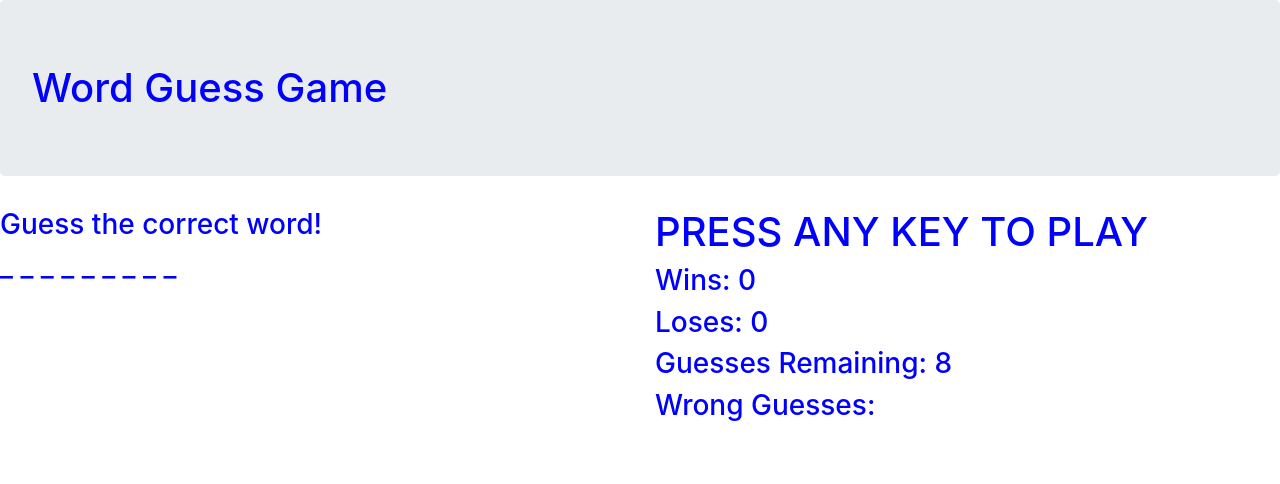
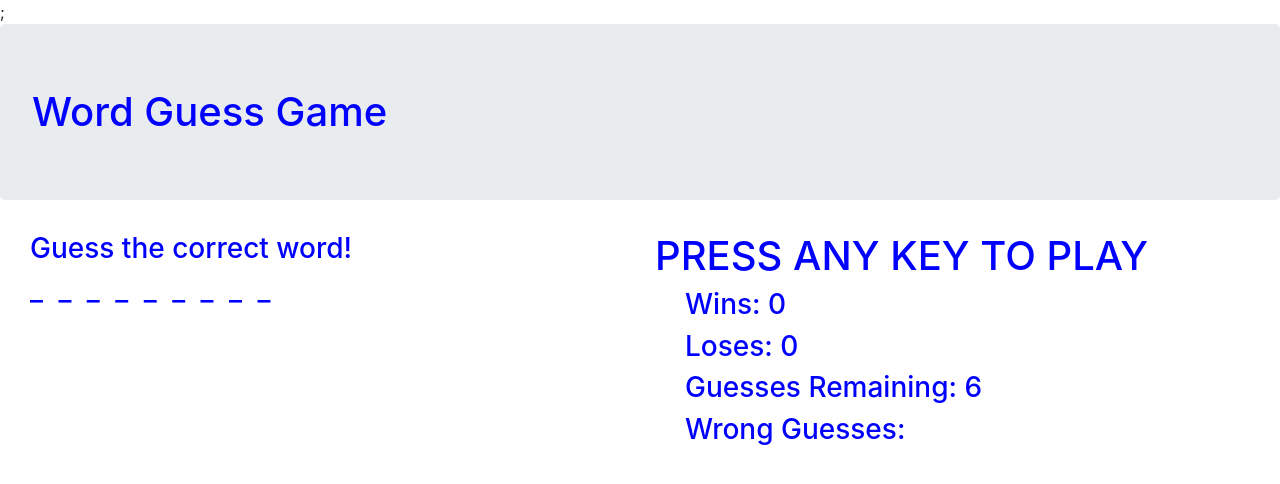
Before and after one commit to ryanstocke/Word-Guess-Game, a plain HTML site: page index.html in a window 1280 px wide. Drawn offline with nearby package versions, Linux system fonts and the light colour scheme.

Commit message:
Game Working

```diff
--- a/assets/css/style.css
+++ b/assets/css/style.css
@@ -6,6 +6,9 @@
     color:blue
 }
 
+h3 {
+    margin-left: 30px;
+}
 
 /* body {
     background: grey ;
--- a/assets/javascript/game.js
+++ b/assets/javascript/game.js
@@ -4,7 +4,7 @@ chosenWord = "";
 wordLetters = [];
 numBlanks = 0;
 blanks = [];
-amtGuesses = 8;
+amtGuesses = 6;
 wrongAnswers = [];
 sameLetter = [];
 
@@ -17,7 +17,7 @@ document.getElementById("guessRemain").innerHTML = "Guesses Remaining: " + amtGu
 
 function playGame() {
     blanks = [];
-    amtGuesses = 8;
+    amtGuesses = 6;
     wrongAnswers = [];
     sameLetter = [];
 
@@ -64,7 +64,7 @@ function matchLetters(letter) {
         }
     };
 
-    if (lettersInWord.indexOf(letter) > -1) {
+    if (lettersInWord.indexOf(letter) == -1) {
         sameLetter.push(letter);
         amtGuesses--;
     }
@@ -91,7 +91,7 @@ function updateGameResults() {
     document.getElementById("letters").innerHTML = blanks.join(" ");
     document.getElementById("guessRemain").innerHTML =
         "Guesses Remaining: " + amtGuesses;
-    document.getElementById("wrong-guess").innerHTML = "Wrong Guesses: " + wrongAnswers.join(" ");
+    document.getElementById("wrong-guess").innerHTML = "Wrong Guesses: " + wrongAnswers;
 
     if (wordLetters.join("") === blanks.join("")) {
         winCounter++;
--- a/index.html
+++ b/index.html
@@ -16,7 +16,7 @@
     <title>Word Guess Game</title>
 </head>
 
-<body onload="resetGame();">
+<body onload="reset()">;
 
     <div id="container">
         <!-- heading -->
@@ -34,7 +34,7 @@
                 <div class="panel">
                     <div class="panel-body">
                         <h3> Guess the correct word! </h3>
-                        <h3 id="letters"></h3>
+                        <h3 style="letter-spacing: 4px;" id="letters"></h3>
                     </div>
                 </div>
             </div>
```
